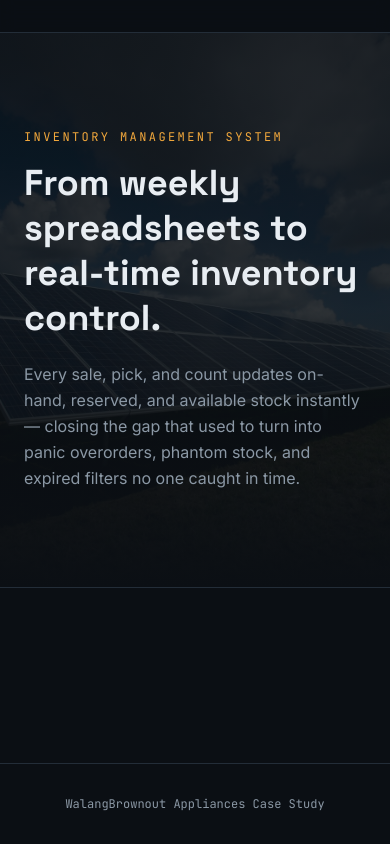
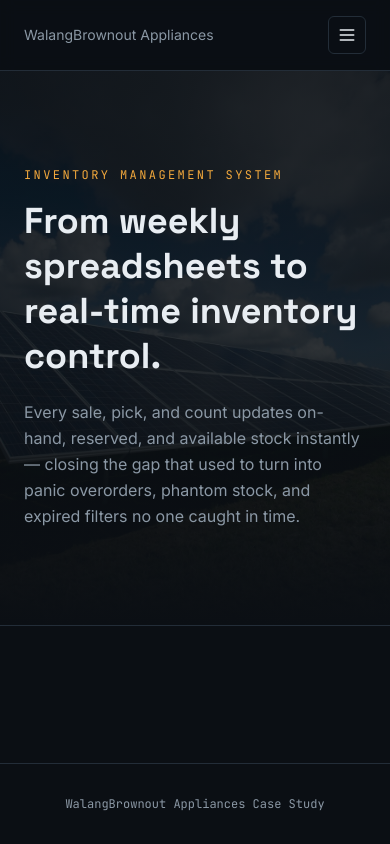
Before and after one commit to alexkeithvasquez/WalangBrownout-Appliances, a React (Vite) app: page / in a window 390 px wide. Built offline with nearby package versions, Linux system fonts and the light colour scheme.

Commit message:
Fixed and Added a mobile navigation toggle

```diff
--- a/src/components/common/Navbar.jsx
+++ b/src/components/common/Navbar.jsx
@@ -1,3 +1,4 @@
+import { useState } from 'react'
 import { Link, NavLink } from 'react-router-dom'
 import Badge from './Badge'
 
@@ -9,15 +10,18 @@ const LINKS = [
 ]
 
 export default function Navbar() {
+  const [open, setOpen] = useState(false)
+
   return (
     <header className="sticky top-0 z-20 border-b border-border bg-bg/90 backdrop-blur">
       <div className="mx-auto flex max-w-6xl items-center justify-between px-6 py-4">
         <Link to="/" className="flex items-baseline gap-2">
-          <span className="hidden font-body text-sm text-muted sm:inline">
+          <span className="font-body text-sm text-muted">
             WalangBrownout Appliances
           </span>
         </Link>
 
+        {/* Desktop nav */}
         <nav className="hidden items-center gap-6 md:flex" aria-label="Modules">
           {LINKS.map((link) => (
             <NavLink
@@ -33,7 +37,55 @@ export default function Navbar() {
             </NavLink>
           ))}
         </nav>
+
+        {/* Mobile menu button */}
+        <button
+          type="button"
+          onClick={() => setOpen((v) => !v)}
+          className="flex items-center justify-center rounded-md border border-border p-2 text-ink md:hidden"
+          aria-label="Toggle menu"
+          aria-expanded={open}
+        >
+          <svg
+            className="h-5 w-5"
+            fill="none"
+            viewBox="0 0 24 24"
+            stroke="currentColor"
+            strokeWidth={2}
+          >
+            {open ? (
+              <path strokeLinecap="round" strokeLinejoin="round" d="M6 18L18 6M6 6l12 12" />
+            ) : (
+              <path strokeLinecap="round" strokeLinejoin="round" d="M4 6h16M4 12h16M4 18h16" />
+            )}
+          </svg>
+        </button>
       </div>
+
+      {/* Mobile dropdown */}
+      {open && (
+        <nav
+          className="border-t border-border px-6 py-4 md:hidden"
+          aria-label="Modules"
+        >
+          <div className="flex flex-col gap-4">
+            {LINKS.map((link) => (
+              <NavLink
+                key={link.to}
+                to={link.to}
+                onClick={() => setOpen(false)}
+                className={({ isActive }) =>
+                  `font-body text-sm transition-colors ${
+                    isActive ? 'text-ink' : 'text-muted hover:text-ink'
+                  }`
+                }
+              >
+                {link.label}
+              </NavLink>
+            ))}
+          </div>
+        </nav>
+      )}
     </header>
   )
 }
```
